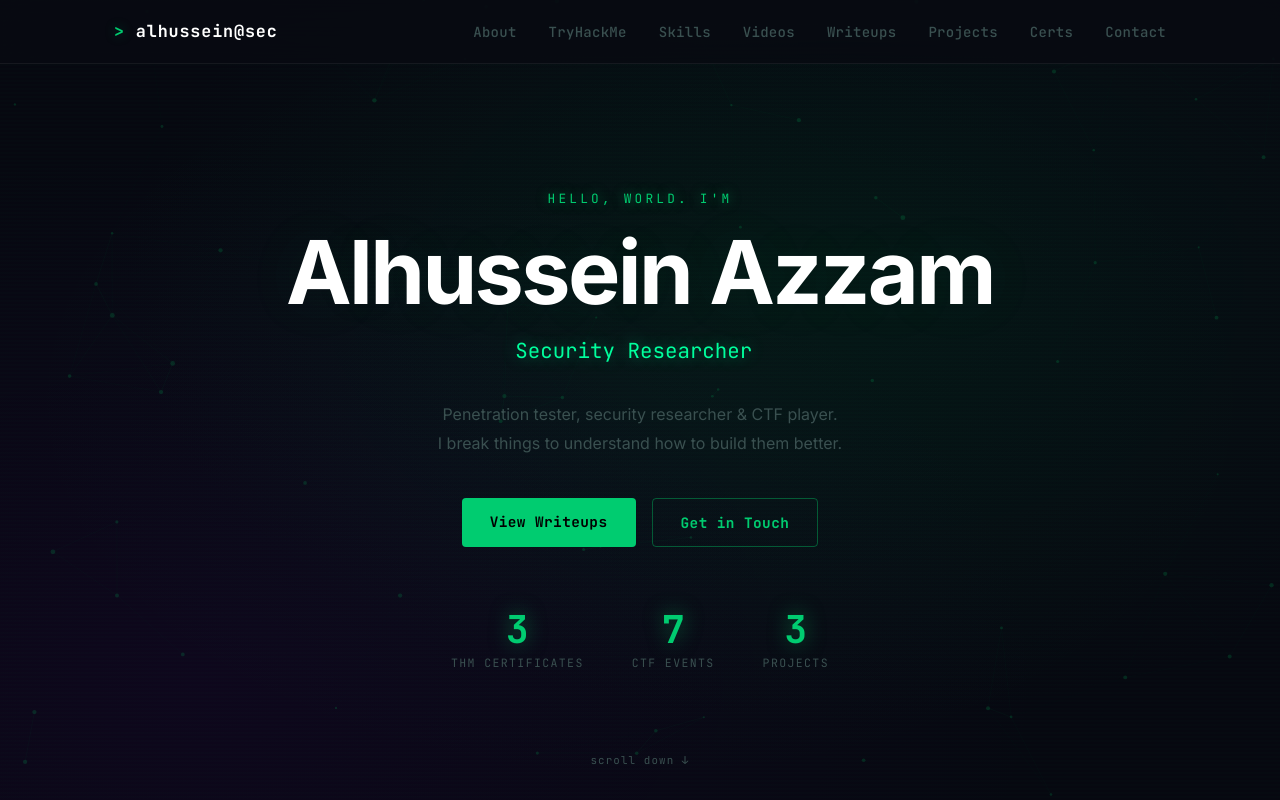
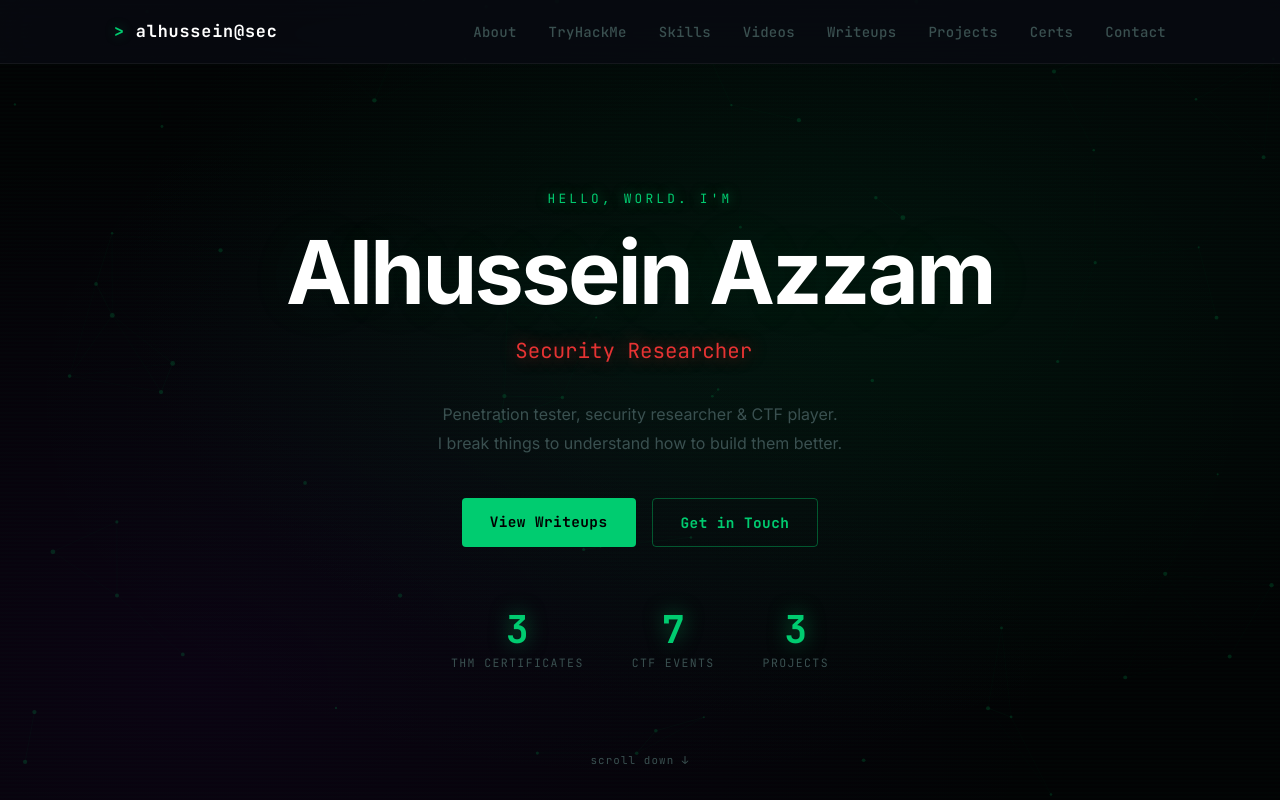
Before and after one commit to HusseinAzzam76/Portfolio-, a website: page index.html in a window 1280 px wide. Shown: the top 800 px of the page. Drawn offline with Linux system fonts and the light colour scheme; no server answers.

Commit message:
Typewriter text red, background pushed darker

```diff
--- a/style.css
+++ b/style.css
@@ -2,14 +2,14 @@
 *, *::before, *::after { box-sizing: border-box; margin: 0; padding: 0; }
 
 :root {
-  --bg:        #060810;
-  --bg2:       #080b14;
-  --card:      rgba(255,255,255,0.025);
-  --border:    rgba(255,255,255,0.06);
+  --bg:        #020304;
+  --bg2:       #040507;
+  --card:      rgba(255,255,255,0.02);
+  --border:    rgba(255,255,255,0.055);
   --border-hover: rgba(0,200,100,0.45);
   --accent:    #00cc70;
   --accent2:   #009950;
-  --accent3:   #00ff9d;
+  --accent3:   #e63333;
   --text:      #b8ccc8;
   --text-dim:  #3a5050;
   --red:       #ff4d6d;
@@ -219,7 +219,7 @@ a { color: inherit; text-decoration: none; }
   color: var(--accent3);
   margin-bottom: 24px;
   min-height: 2em;
-  text-shadow: 0 0 16px rgba(0,255,157,0.4);
+  text-shadow: 0 0 16px rgba(220,50,50,0.5);
 }
 .cursor { animation: blink 0.8s step-end infinite; color: var(--accent); }
 .hero-sub {
@@ -405,7 +405,7 @@ a { color: inherit; text-decoration: none; }
 }
 .t-prompt { color: var(--accent); text-shadow: 0 0 8px rgba(0,200,100,0.4); }
 .t-cmd    { color: #fff; }
-.t-key    { color: var(--accent3); text-shadow: 0 0 8px rgba(0,255,157,0.3); }
+.t-key    { color: var(--accent3); text-shadow: 0 0 8px rgba(220,50,50,0.4); }
 
 /* ─── TRYHACKME STATS ─── */
 .thm-wrapper {
```
